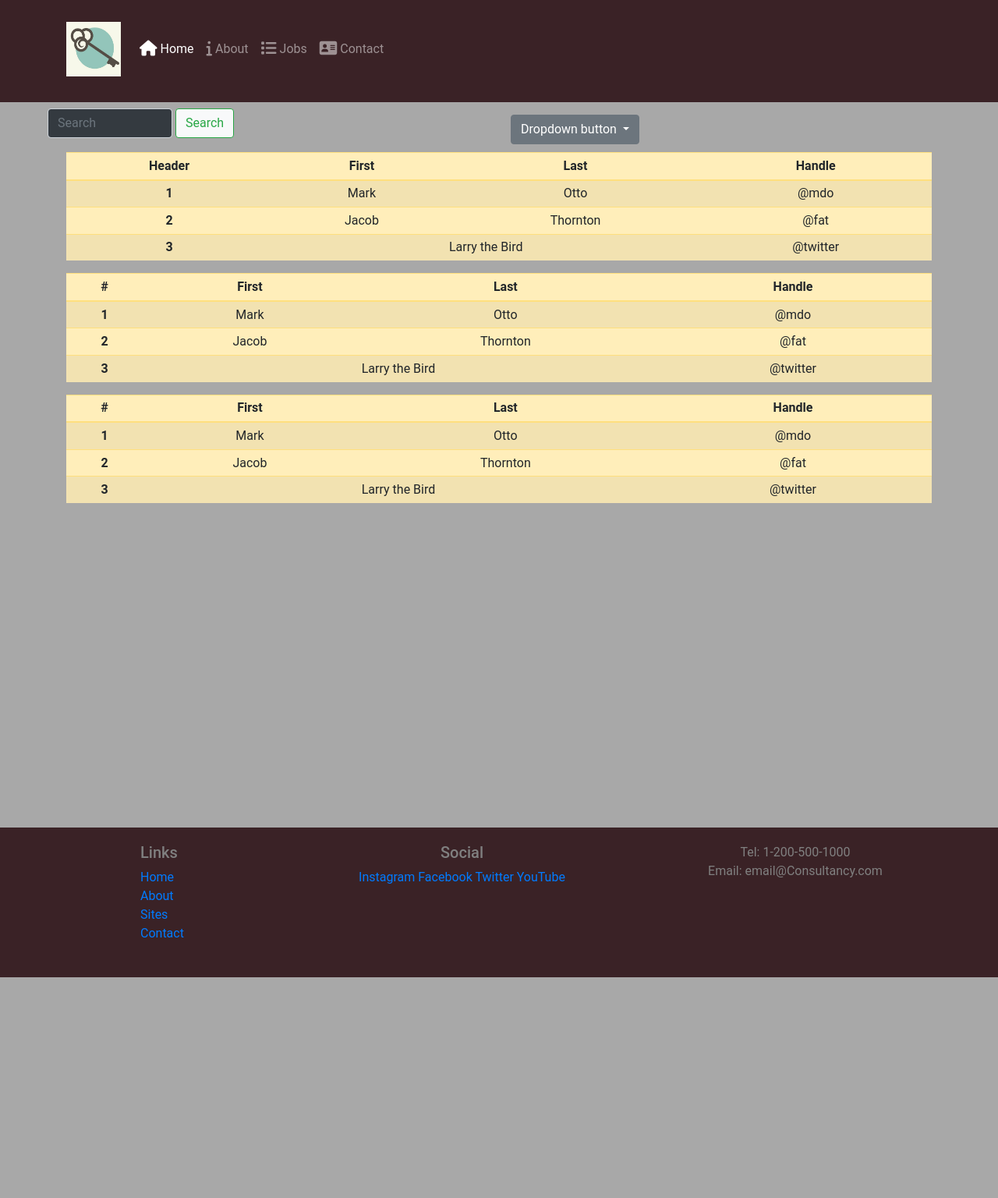
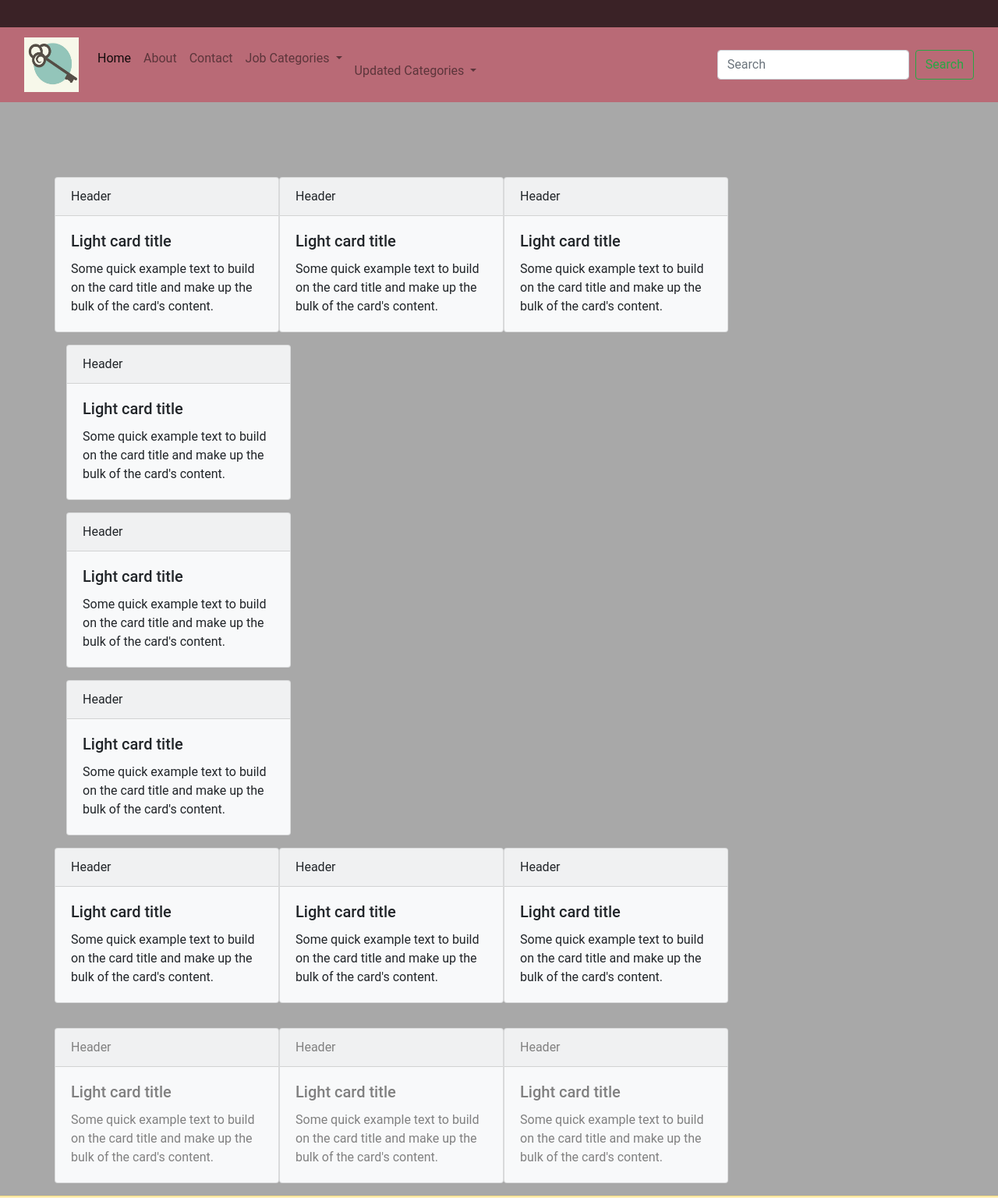
Before and after one commit to rhundal/careersite, a website: page nucampsite/index.html in a window 1280 px wide. Shown: the part 220-1756 px from the top of the page at 78% size. Before the commit the page ends 1473 px from the top, so only its background shows below. Drawn offline with nearby package versions, Linux system fonts and the light colour scheme.

Commit message:
In Progress  - adding cards

```diff
--- a/nucampsite/index.html
+++ b/nucampsite/index.html
@@ -36,94 +36,176 @@
             </div>
 
             <br />
-            <nav class="navbar navbar-expand-sm navbar-dark sticky-top">
-                <div class="container">
-                  <a class="navbar-brand" href="#"><img src="img/logo_key2.jpg" height="70" width="70" /> </a>
-                  <button class="navbar-toggler" type="button" data-toggle="collapse" data-target="#nucampNavbar"  aria-controls="nucampNavbar" aria-expanded="false" aria-label="Toggle navigation">
-                    <span class="navbar-toggler-icon"></span>
-                  </button>
-                  <div class="collapse navbar-collapse" id="nucampNavbar">
-                      <ul class="navbar-nav">
-                          <li class="nav-item active"> <a class="nav-link" href="#"> <i class="fa fa-home fa-lg"></i> Home </a> </li>
-                          <li class="nav-item"> <a class="nav-link" href="#"> <i class="fa fa-info fa-lg"></i> About </a> </li>
-                          <li class="nav-item"> <a class="nav-link" href="#"> <i class="fa fa-list fa-lg"></i>  Jobs </a> </li>
-                          <li class="nav-item"> <a class="nav-link" href="#"> <i class="fa fa-address-card fa-lg"></i> Contact </a> </li>
-                      </ul>
-                  </div>
-                </div>
-              </nav>
+
         </header>
-        <div class="container-fluid header-bg-style">
+        <div class="container-fluid header-bg-style sticky-top">
 
-              <div class="col-6 col-sm-6 ml-10 float-left">
+          <nav class="navbar navbar-expand-lg navbar-light header-bg-style">
+            <a class="navbar-brand" href="#"><img src="img/logo_key2.jpg" height="70" width="70" /> </a>
+            <button class="navbar-toggler" type="button" data-toggle="collapse" data-target="#navbarSupportedContent" aria-controls="navbarSupportedContent" aria-expanded="false" aria-label="Toggle navigation">
+              <span class="navbar-toggler-icon"></span>
+            </button>
 
-                    <nav class="navbar navbar-light">
-                      <div class="container-fluid">
-                        <form class="d-flex">
-                          <input class="form-control bg-dark form-width" type="search" placeholder="Search" aria-label="Search"> &nbsp;
-                          <button class="btn btn-outline-success bg-light" type="submit">Search</button>
-                        </form>
-
-                      </div>
-                    </nav>
-              </div>
-
-              <div class="col-6 col-sm-6 mt-3 float-right">
-                <div class="dropdown">
-                  <button class="btn btn-secondary dropdown-toggle" type="button" id="dropdownMenuButton" data-toggle="dropdown" aria-haspopup="true" aria-expanded="false">
-                    Dropdown button
-                  </button>
-                  <div class="dropdown-menu" aria-labelledby="dropdownMenuButton">
+            <div class="collapse navbar-collapse" id="navbarSupportedContent">
+              <ul class="navbar-nav mr-auto">
+                <li class="nav-item active">
+                  <a class="nav-link" href="#">Home <span class="sr-only">(current)</span></a>
+                </li>
+                <li class="nav-item">
+                  <a class="nav-link" href="#">About </a>
+                </li>
+                <li class="nav-item">
+                  <a class="nav-link" href="#">Contact </a>
+                </li>
+                <li class="nav-item dropdown">
+                  <a class="nav-link dropdown-toggle" href="#" id="navbarDropdown" role="button" data-toggle="dropdown" aria-haspopup="true" aria-expanded="false">
+                    Job Categories
+                  </a>
+                  <div class="dropdown-menu" aria-labelledby="navbarDropdown">
                     <a class="dropdown-item" href="#">Action</a>
                     <a class="dropdown-item" href="#">Another action</a>
+                    <div class="dropdown-divider"></div>
                     <a class="dropdown-item" href="#">Something else here</a>
                   </div>
-                </div>
-              </div>
+                </li>
+                <li class="nav-item dropdown mt-3">
+                  <a class="nav-link dropdown-toggle" href="#" id="navbarDropdown" role="button" data-toggle="dropdown" aria-haspopup="true" aria-expanded="false">
+                    Updated Categories
+                  </a>
+                  <div class="dropdown-menu" aria-labelledby="navbarDropdown">
+                    <a class="dropdown-item" href="#">Action</a>
+                    <a class="dropdown-item" href="#">Another action</a>
+                    <div class="dropdown-divider"></div>
+                    <a class="dropdown-item" href="#">Something else here</a>
+                  </div>
+                </li>
+              </ul>
+              <form class="form-inline my-2 my-lg-0">
+                <input class="form-control mr-sm-2" type="search" placeholder="Search" aria-label="Search">
+                <button class="btn btn-outline-success my-2 my-sm-0" type="submit">Search</button>
+              </form>
+            </div>
+          </nav>
 
         </div>
 
         <div class="container" id="middle-section">
 
-            <div class="row">
+            <div class="displayCards">
 
+              <div class="table">
+                  <div class="row">
 
-                <div class=" col col-lg-12 candidate-pool-style">
+                      <div class="card bg-light mb-3" style="max-width: 18rem;">
+                        <div class="card-header">Header</div>
+                        <div class="card-body">
+                          <h5 class="card-title">Light card title</h5>
+                          <p class="card-text">Some quick example text to build on the card title and make up the bulk of the card's content.</p>
+                        </div>
+                      </div>
 
-                    <table class="table table-hover table-striped table-warning table-sm">
-                        <thead>
-                          <tr>
-                            <th scope="col">Header</th>
-                            <th scope="col">First</th>
-                            <th scope="col">Last</th>
-                            <th scope="col">Handle</th>
-                          </tr>
-                        </thead>
-                        <tbody>
-                          <tr>
-                            <th scope="row">1</th>
-                            <td>Mark</td>
-                            <td>Otto</td>
-                            <td>@mdo</td>
-                          </tr>
-                          <tr>
-                            <th scope="row">2</th>
-                            <td>Jacob</td>
-                            <td>Thornton</td>
-                            <td>@fat</td>
-                          </tr>
-                          <tr>
-                            <th scope="row">3</th>
-                            <td colspan="2">Larry the Bird</td>
-                            <td>@twitter</td>
-                          </tr>
-                        </tbody>
-                      </table>
+                      <div class="card bg-light mb-3" style="max-width: 18rem;">
+                        <div class="card-header">Header</div>
+                        <div class="card-body">
+                          <h5 class="card-title">Light card title</h5>
+                          <p class="card-text">Some quick example text to build on the card title and make up the bulk of the card's content.</p>
+                        </div>
+                      </div>
 
-                </div>
+                      <div class="card bg-light mb-3" style="max-width: 18rem;">
+                        <div class="card-header">Header</div>
+                        <div class="card-body">
+                          <h5 class="card-title">Light card title</h5>
+                          <p class="card-text">Some quick example text to build on the card title and make up the bulk of the card's content.</p>
+                        </div>
+                      </div>
 
+                  </div>
+                <div class="row">
+                  <div class="col">
+
+                     <div class="card bg-light mb-3" style="max-width: 18rem;">
+                        <div class="card-header">Header</div>
+                        <div class="card-body">
+                          <h5 class="card-title">Light card title</h5>
+                          <p class="card-text">Some quick example text to build on the card title and make up the bulk of the card's content.</p>
+                        </div>
+                     </div>
+
+                      <div class="card bg-light mb-3" style="max-width: 18rem;">
+                        <div class="card-header">Header</div>
+                        <div class="card-body">
+                          <h5 class="card-title">Light card title</h5>
+                          <p class="card-text">Some quick example text to build on the card title and make up the bulk of the card's content.</p>
+                        </div>
+                      </div>
+
+                      <div class="card bg-light mb-3" style="max-width: 18rem;">
+                        <div class="card-header">Header</div>
+                        <div class="card-body">
+                          <h5 class="card-title">Light card title</h5>
+                          <p class="card-text">Some quick example text to build on the card title and make up the bulk of the card's content.</p>
+                        </div>
+                      </div>
+
+                    </div>
+                  </div>
+                  <div class="row">
+
+                        <div class="card bg-light mb-3" style="max-width: 18rem;">
+                          <div class="card-header">Header</div>
+                          <div class="card-body">
+                            <h5 class="card-title">Light card title</h5>
+                            <p class="card-text">Some quick example text to build on the card title and make up the bulk of the card's content.</p>
+                          </div>
+                        </div>
+
+                        <div class="card bg-light mb-3" style="max-width: 18rem;">
+                          <div class="card-header">Header</div>
+                          <div class="card-body">
+                            <h5 class="card-title">Light card title</h5>
+                            <p class="card-text">Some quick example text to build on the card title and make up the bulk of the card's content.</p>
+                          </div>
+                        </div>
+
+                        <div class="card bg-light mb-3" style="max-width: 18rem;">
+                          <div class="card-header">Header</div>
+                          <div class="card-body">
+                            <h5 class="card-title">Light card title</h5>
+                            <p class="card-text">Some quick example text to build on the card title and make up the bulk of the card's content.</p>
+                          </div>
+                        </div>
+                      </div>
+                    </div>
+                    <div class="row">
+
+                          <div class="card bg-light mb-3" style="max-width: 18rem;">
+                            <div class="card-header">Header</div>
+                            <div class="card-body">
+                              <h5 class="card-title">Light card title</h5>
+                              <p class="card-text">Some quick example text to build on the card title and make up the bulk of the card's content.</p>
+                            </div>
+                          </div>
+
+                          <div class="card bg-light mb-3" style="max-width: 18rem;">
+                            <div class="card-header">Header</div>
+                            <div class="card-body">
+                              <h5 class="card-title">Light card title</h5>
+                              <p class="card-text">Some quick example text to build on the card title and make up the bulk of the card's content.</p>
+                            </div>
+                          </div>
+
+                          <div class="card bg-light mb-3" style="max-width: 18rem;">
+                            <div class="card-header">Header</div>
+                            <div class="card-body">
+                              <h5 class="card-title">Light card title</h5>
+                              <p class="card-text">Some quick example text to build on the card title and make up the bulk of the card's content.</p>
+                            </div>
+                          </div>
+
+                      </div>
+              </div>
             </div>
-
             <div class="row">
 
                 <div class="col col-lg-12 job-pool-style">
@@ -162,49 +244,10 @@
 
             </div>
 
-            <div class="row">
-
-                <div class="col col-lg-12 company-pool-style">
-
-
-                    <table class="table table-hover table-striped table-warning table-sm">
-                        <thead>
-                          <tr>
-                            <th scope="col">#</th>
-                            <th scope="col">First</th>
-                            <th scope="col">Last</th>
-                            <th scope="col">Handle</th>
-                          </tr>
-                        </thead>
-                        <tbody>
-                          <tr>
-                            <th scope="row">1</th>
-                            <td>Mark</td>
-                            <td>Otto</td>
-                            <td>@mdo</td>
-                          </tr>
-                          <tr>
-                            <th scope="row">2</th>
-                            <td>Jacob</td>
-                            <td>Thornton</td>
-                            <td>@fat</td>
-                          </tr>
-                          <tr>
-                            <th scope="row">3</th>
-                            <td colspan="2">Larry the Bird</td>
-                            <td>@twitter</td>
-                          </tr>
-                        </tbody>
-                      </table>
-                </div>
-            </div>
-
         </div>
 
-
-
         <footer>
-            <div class="container">
+            <div class="container-fluid">
                 <div class="row">
                     <div class="col-4 col-sm-2 offset-1">
                         <h5>Links</h5>
```
